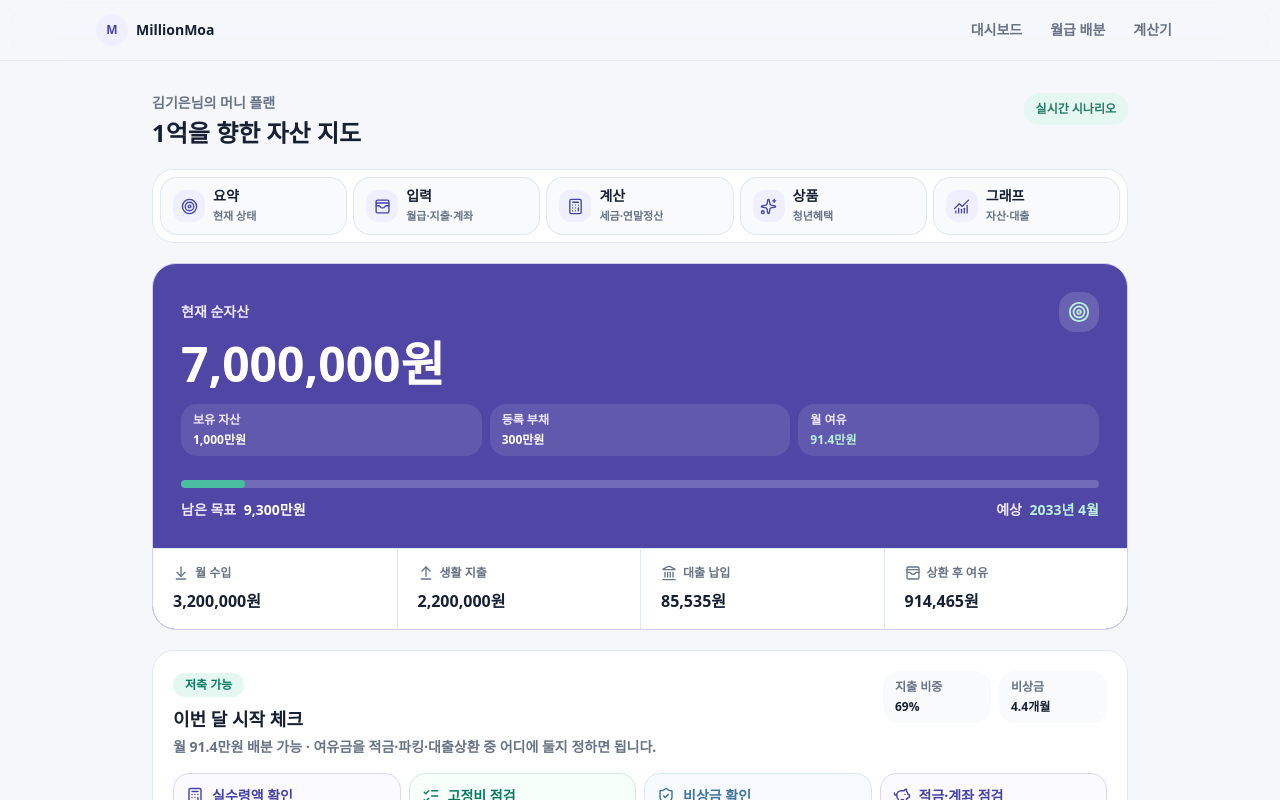
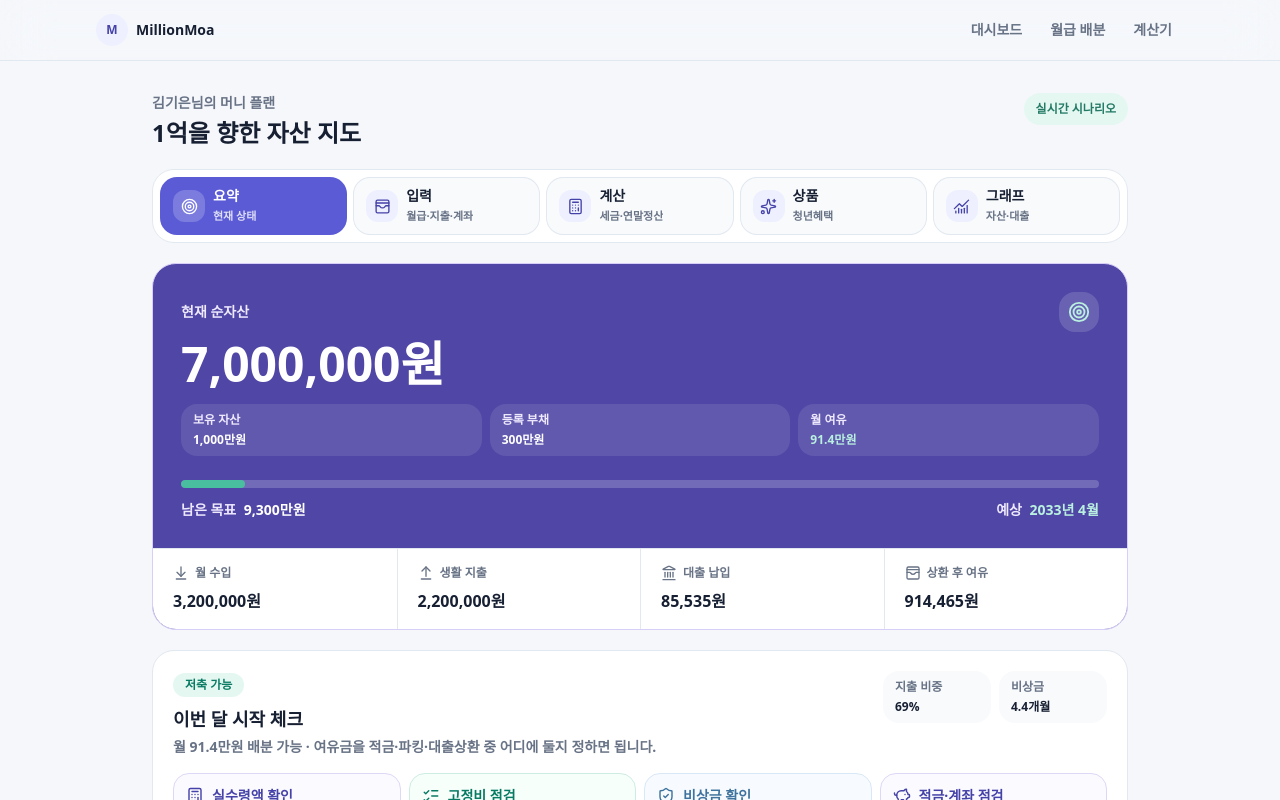
Before and after one commit to shsh99/MillionMoa, a Next.js app: page / in a window 1280 px wide. Shown: the top 800 px of the page. Built offline with nearby package versions, Linux system fonts and the light colour scheme.

Commit message:
Improve dashboard category navigation

```diff
--- a/src/components/app-shell.tsx
+++ b/src/components/app-shell.tsx
@@ -1,7 +1,7 @@
 "use client";
 
 import Link from "next/link";
-import { ChartNoAxesCombined, Home, Landmark, WalletCards } from "lucide-react";
+import { Calculator, ChartNoAxesCombined, Home, WalletCards } from "lucide-react";
 import { type ReactNode, useEffect, useState } from "react";
 
 const navItems = [
@@ -11,10 +11,10 @@ const navItems = [
 ];
 
 const bottomNavItems = [
-  { label: "홈", href: "/", icon: Home },
-  { label: "계산", href: "#finance-calculators", icon: WalletCards },
-  { label: "계좌", href: "#finance-accounts", icon: Landmark },
-  { label: "대출", href: "#finance-loans", icon: ChartNoAxesCombined },
+  { label: "홈", href: "/", icon: Home, hashes: [""] },
+  { label: "입력", href: "#planner-cash-flow", icon: WalletCards, hashes: ["#planner-cash-flow", "#expense-management", "#finance-accounts"] },
+  { label: "계산", href: "#finance-calculators", icon: Calculator, hashes: ["#finance-calculators"] },
+  { label: "그래프", href: "#finance-loans", icon: ChartNoAxesCombined, hashes: ["#finance-loans"] },
 ];
 
 type AppShellProps = {
@@ -76,7 +76,7 @@ export function AppShell({ children }: AppShellProps) {
       >
         {bottomNavItems.map((item) => {
           const Icon = item.icon;
-          const isCurrent = item.href === "/" ? activeHash === "" : item.href === activeHash;
+          const isCurrent = item.hashes.includes(activeHash);
 
           return (
             <Link
--- a/src/features/dashboard/dashboard-overview.tsx
+++ b/src/features/dashboard/dashboard-overview.tsx
@@ -23,6 +23,7 @@ import {
 
 const goalAmount = 100_000_000;
 export const localFinanceScenarioOwner = "local-demo-profile";
+type DashboardCategory = "overview" | "input" | "calculators" | "products" | "insights";
 
 export const initialFinanceScenario: FinanceScenarioInput = {
   assets: [
@@ -223,24 +224,41 @@ function CashFlowMiniBars({ scenario }: { scenario: ReturnType<typeof calculateF
   );
 }
 
-function CategoryNavigator() {
+function categoryFromHash(hash: string): DashboardCategory {
+  if (["#planner-cash-flow", "#expense-management", "#finance-accounts"].includes(hash)) return "input";
+  if (hash === "#finance-calculators") return "calculators";
+  if (hash === "#finance-products") return "products";
+  if (hash === "#finance-loans") return "insights";
+  return "overview";
+}
+
+function CategoryNavigator({ activeCategory }: { activeCategory: DashboardCategory }) {
   const items = [
-    { label: "요약", detail: "현재 상태", href: "#dashboard-overview-title", icon: <Target size={17} strokeWidth={1.9} /> },
-    { label: "입력", detail: "월급·지출·계좌", href: "#planner-cash-flow", icon: <WalletCards size={17} strokeWidth={1.9} /> },
-    { label: "계산", detail: "세금·연말정산", href: "#finance-calculators", icon: <Calculator size={17} strokeWidth={1.9} /> },
-    { label: "상품", detail: "청년혜택", href: "#finance-products", icon: <Sparkles size={17} strokeWidth={1.9} /> },
-    { label: "그래프", detail: "자산·대출", href: "#finance-loans", icon: <ChartNoAxesCombined size={17} strokeWidth={1.9} /> },
+    { category: "overview", label: "요약", detail: "현재 상태", href: "#dashboard-overview-title", icon: <Target size={17} strokeWidth={1.9} /> },
+    { category: "input", label: "입력", detail: "월급·지출·계좌", href: "#planner-cash-flow", icon: <WalletCards size={17} strokeWidth={1.9} /> },
+    { category: "calculators", label: "계산", detail: "세금·연말정산", href: "#finance-calculators", icon: <Calculator size={17} strokeWidth={1.9} /> },
+    { category: "products", label: "상품", detail: "청년혜택", href: "#finance-products", icon: <Sparkles size={17} strokeWidth={1.9} /> },
+    { category: "insights", label: "그래프", detail: "자산·대출", href: "#finance-loans", icon: <ChartNoAxesCombined size={17} strokeWidth={1.9} /> },
   ];
 
   return (
     <nav aria-label="대시보드 카테고리" className="sticky top-0 z-20 -mx-4 overflow-x-auto border-y border-[var(--wallet-line)] bg-[var(--wallet-page)]/95 px-4 py-2 backdrop-blur sm:static sm:mx-0 sm:rounded-[22px] sm:border sm:bg-white sm:p-2 sm:shadow-[var(--wallet-shadow)]">
       <div className="flex min-w-max gap-2 sm:grid sm:min-w-0 sm:grid-cols-5">
         {items.map((item) => (
-          <a key={item.href} href={item.href} className="flex min-h-14 min-w-28 items-center gap-2 rounded-2xl bg-white px-3 text-sm font-black text-[var(--wallet-ink)] ring-1 ring-[var(--wallet-line)] transition-transform active:scale-[0.99] sm:min-w-0 sm:bg-[var(--wallet-surface-tint)]">
-            <span aria-hidden="true" className="grid size-8 shrink-0 place-items-center rounded-xl bg-[var(--wallet-primary-soft)] text-[var(--wallet-primary-strong)]">{item.icon}</span>
+          <a
+            key={item.href}
+            href={item.href}
+            aria-current={activeCategory === item.category ? "location" : undefined}
+            className={`flex min-h-14 min-w-28 items-center gap-2 rounded-2xl px-3 text-sm font-black ring-1 transition-transform active:scale-[0.99] sm:min-w-0 ${
+              activeCategory === item.category
+                ? "bg-[var(--wallet-primary)] text-white ring-[var(--wallet-primary)]"
+                : "bg-white text-[var(--wallet-ink)] ring-[var(--wallet-line)] sm:bg-[var(--wallet-surface-tint)]"
+            }`}
+          >
+            <span aria-hidden="true" className={`grid size-8 shrink-0 place-items-center rounded-xl ${activeCategory === item.category ? "bg-white/20 text-white" : "bg-[var(--wallet-primary-soft)] text-[var(--wallet-primary-strong)]"}`}>{item.icon}</span>
             <span className="min-w-0">
               <span className="block">{item.label}</span>
-              <span className="block truncate text-[11px] font-bold text-[var(--wallet-muted)]">{item.detail}</span>
+              <span className={`block truncate text-[11px] font-bold ${activeCategory === item.category ? "text-white/80" : "text-[var(--wallet-muted)]"}`}>{item.detail}</span>
             </span>
           </a>
         ))}
@@ -253,7 +271,34 @@ export function DashboardOverview({ referenceDate }: { referenceDate?: Date }) {
   const [input, setInput] = useState(initialFinanceScenario);
   const [hydrated, setHydrated] = useState(false);
   const [storageNotice, setStorageNotice] = useState<string | null>(null);
+  const [activeCategory, setActiveCategory] = useState<DashboardCategory>("overview");
   const inputRef = useRef(initialFinanceScenario);
+
+  useEffect(() => {
+    const syncCategory = () => setActiveCategory(categoryFromHash(window.location.hash));
+
+    syncCategory();
+    window.addEventListener("hashchange", syncCategory);
+    return () => window.removeEventListener("hashchange", syncCategory);
+  }, []);
+
+  useEffect(() => {
+    const targetId = window.location.hash.slice(1);
+    if (!targetId) return;
+
+    const frame = window.requestAnimationFrame(() => {
+      const target = document.getElementById(targetId);
+      if (!target) return;
+
+      target.scrollIntoView?.({ block: "start" });
+      if (target instanceof HTMLElement) {
+        target.tabIndex = -1;
+        target.focus({ preventScroll: true });
+      }
+    });
+
+    return () => window.cancelAnimationFrame(frame);
+  }, [activeCategory]);
 
   useEffect(() => {
     let hadStoredValue = false;
@@ -312,8 +357,10 @@ export function DashboardOverview({ referenceDate }: { referenceDate?: Date }) {
       {storageNotice && <p role="status" className="mb-4 rounded-2xl bg-[var(--wallet-coral-soft)] px-4 py-3 text-sm font-semibold text-[#9a4f58]">{storageNotice}</p>}
 
       <div className="grid gap-5">
-        <CategoryNavigator />
+        <CategoryNavigator activeCategory={activeCategory} />
 
+        {activeCategory === "overview" && (
+          <>
             <section aria-label="자산 요약" className="overflow-hidden rounded-[24px] border border-[#d8cff8] bg-[#4f46a5] text-white shadow-[var(--wallet-shadow)]">
               <div className="p-5 sm:p-7">
                 <div className="flex items-center justify-between gap-3"><p className="text-sm font-semibold text-[#eee9ff]">현재 순자산</p><span className="grid size-10 place-items-center rounded-2xl bg-white/15"><Target aria-hidden="true" className="text-[#b9f0df]" size={22} /></span></div>
@@ -336,6 +383,12 @@ export function DashboardOverview({ referenceDate }: { referenceDate?: Date }) {
 
             <StarterChecklist scenario={scenario} />
 
+            <section className="rounded-[22px] bg-[var(--wallet-mint-soft)] p-4 text-sm font-medium leading-6 text-[#205f52]" aria-label="계산 안내">계좌 잔액과 대출 원금은 각각 합산하며, 순자산은 자산보다 부채가 많으면 음수로 표시합니다. 전망에는 대출 원금과 이자, 상환 방식, 월 적자까지 반영됩니다.</section>
+          </>
+        )}
+
+        {activeCategory === "input" && (
+          <>
             <section aria-labelledby="cash-flow-editor-title" className="scroll-mt-20 rounded-[22px] border border-[var(--wallet-line)] bg-[var(--wallet-surface)] p-4 shadow-[var(--wallet-shadow)] sm:p-5" id="planner-cash-flow">
               <div className="mb-4"><h2 id="cash-flow-editor-title" className="text-lg font-black text-[var(--wallet-ink)]">월 현금흐름</h2></div>
               {hydrated ? (
@@ -353,12 +406,6 @@ export function DashboardOverview({ referenceDate }: { referenceDate?: Date }) {
               )}
             </section>
 
-        <div className="scroll-mt-20" id="finance-calculators">
-          {hydrated ? <div className="grid gap-4"><NetSalaryCalculator currentMonthlyIncome={input.monthlyIncome} onApply={(monthlyIncome) => updateInput((current) => ({ ...current, monthlyIncome }))} /><YearEndTaxCalculator currentMonthlySurplus={scenario.rawMonthlySurplus} /></div> : null}
-        </div>
-
-        <FinancialProductGuide />
-
             <div className="scroll-mt-20" id="expense-management">
               {hydrated ? <ExpenseManagementEditor value={input.expenses} onChange={(expenses) => updateInput((current) => ({ ...current, expenses }))} /> : null}
             </div>
@@ -370,6 +417,19 @@ export function DashboardOverview({ referenceDate }: { referenceDate?: Date }) {
                 <section aria-busy="true" aria-label="금융 계정 불러오는 중" className="min-h-44 rounded-[22px] border border-[var(--wallet-line)] bg-[var(--wallet-surface)] p-5 text-sm font-semibold text-[var(--wallet-muted)] shadow-[var(--wallet-shadow)]">계획 불러오는 중</section>
               )}
             </div>
+          </>
+        )}
+
+        {activeCategory === "calculators" && (
+          <div className="scroll-mt-20" id="finance-calculators">
+            {hydrated ? <div className="grid gap-4"><NetSalaryCalculator currentMonthlyIncome={input.monthlyIncome} onApply={(monthlyIncome) => updateInput((current) => ({ ...current, monthlyIncome }))} /><YearEndTaxCalculator currentMonthlySurplus={scenario.rawMonthlySurplus} /></div> : null}
+          </div>
+        )}
+
+        {activeCategory === "products" && <FinancialProductGuide />}
+
+        {activeCategory === "insights" && (
+          <>
             <div className="scroll-mt-20" id="finance-loans">
               <FinanceVisualizations assets={input.assets} loans={input.loans} scenario={scenario} projection={projection} />
             </div>
@@ -381,8 +441,8 @@ export function DashboardOverview({ referenceDate }: { referenceDate?: Date }) {
                 <p><strong className="block text-slate-900">세금·환급</strong>현재 전망은 세전 단순 추정입니다. 세액공제와 연말정산 환급은 실제 납부세액과 홈택스 자료를 기준으로 별도 확인해야 합니다.</p>
               </div>
             </details>
-
-        <section className="rounded-[22px] bg-[var(--wallet-mint-soft)] p-4 text-sm font-medium leading-6 text-[#205f52]" aria-label="계산 안내">계좌 잔액과 대출 원금은 각각 합산하며, 순자산은 자산보다 부채가 많으면 음수로 표시합니다. 전망에는 대출 원금과 이자, 상환 방식, 월 적자까지 반영됩니다.</section>
+          </>
+        )}
       </div>
     </section>
   );
```
Also changed, not shown: 2 other files (tests, documents, lock files or other folders). Lines whose indentation alone changed are shown as unchanged.
